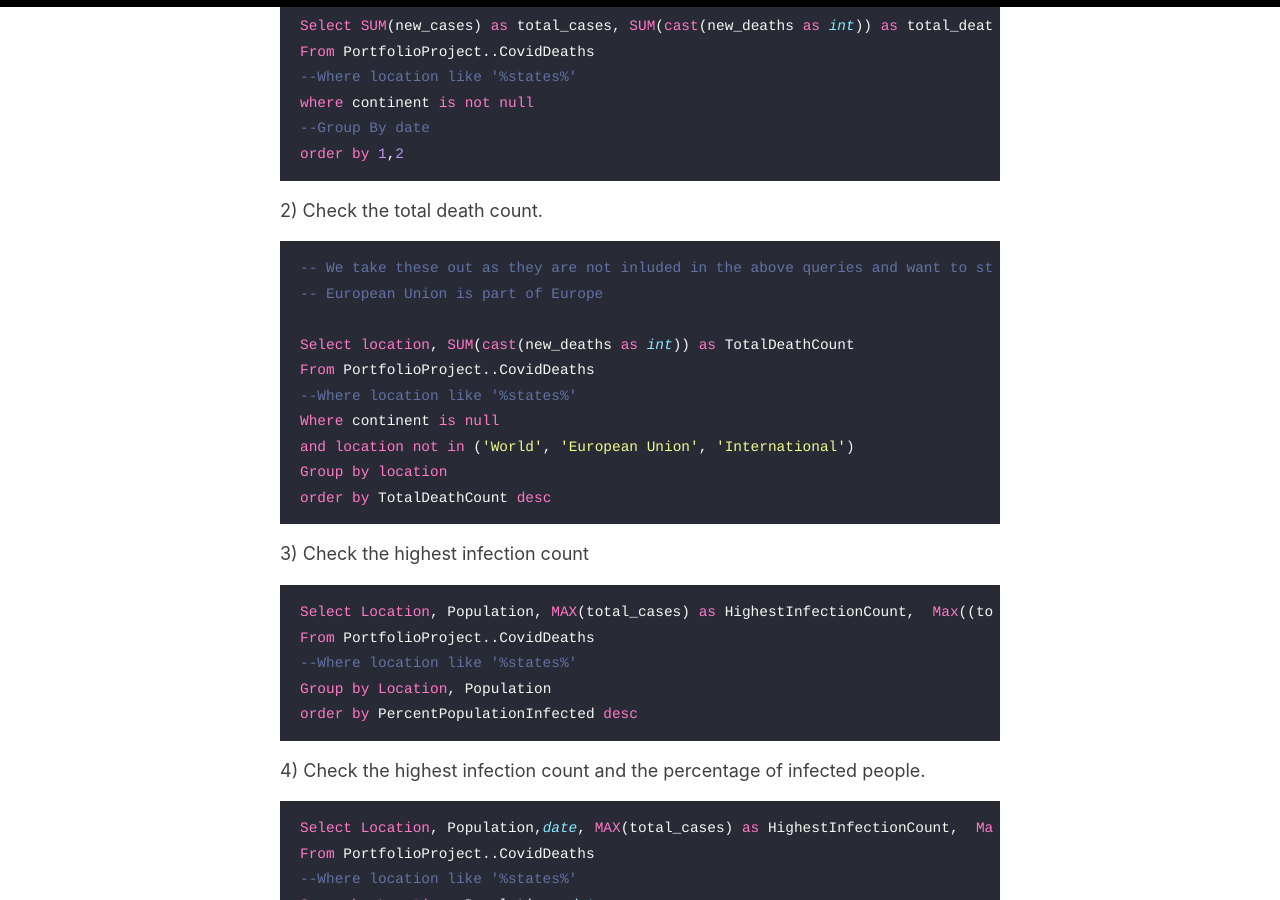
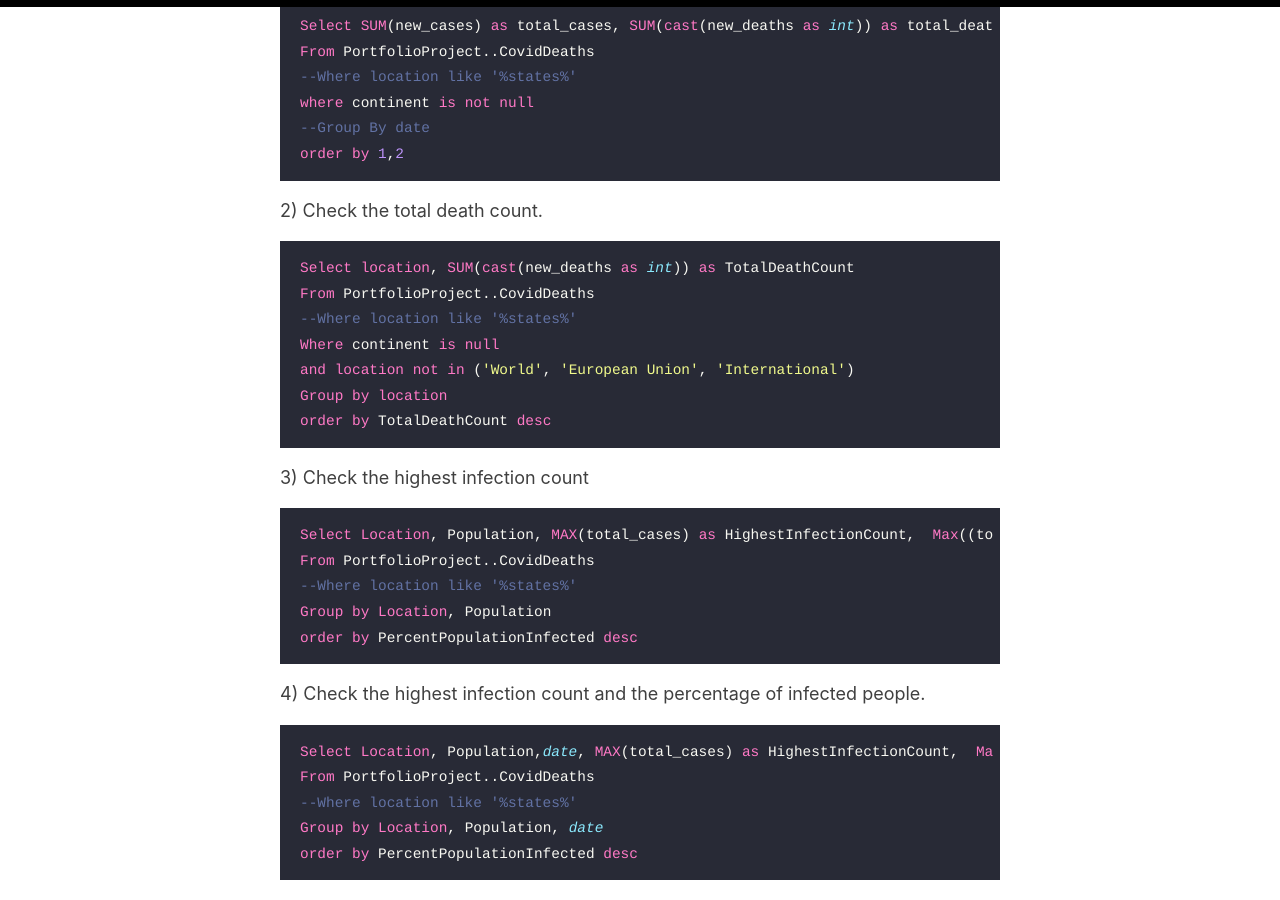
Before and after one commit to imanazmi/squidge, a Jekyll site: the page built from _posts/2024-04-17-tableau-project-queries.md, in a window 1280 px wide and 900 px high, scrolled down 729 px. Built offline with Jekyll 4.4.1, drawn with Linux system fonts in a browser that asks for light colours.

Commit message:
Update 2024-04-17-tableau-project-queries.md

````diff
--- a/_posts/2024-04-17-tableau-project-queries.md
+++ b/_posts/2024-04-17-tableau-project-queries.md
@@ -25,9 +25,6 @@ order by 1,2
 
 2) Check the total death count.
 ```sql
--- We take these out as they are not inluded in the above queries and want to stay consistent
--- European Union is part of Europe
-
 Select location, SUM(cast(new_deaths as int)) as TotalDeathCount
 From PortfolioProject..CovidDeaths
 --Where location like '%states%'
````
